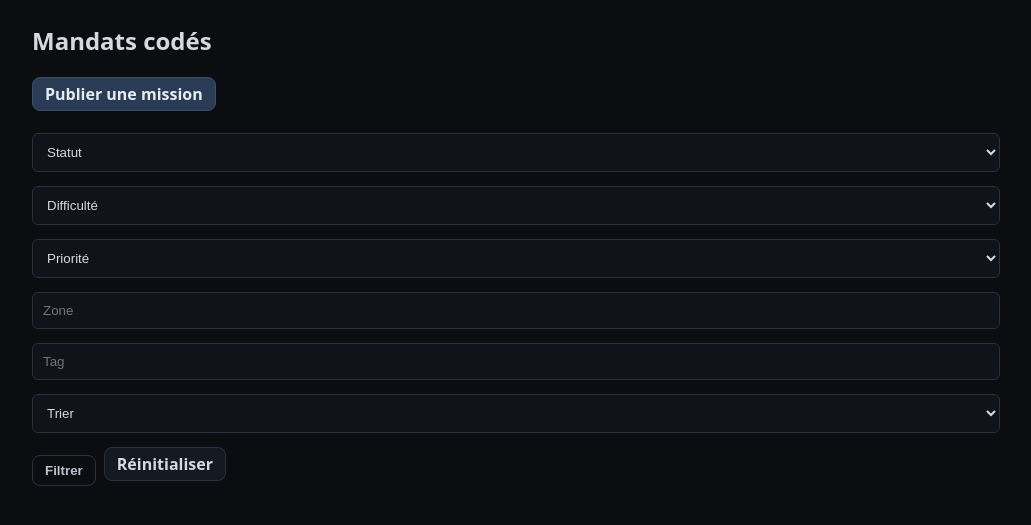
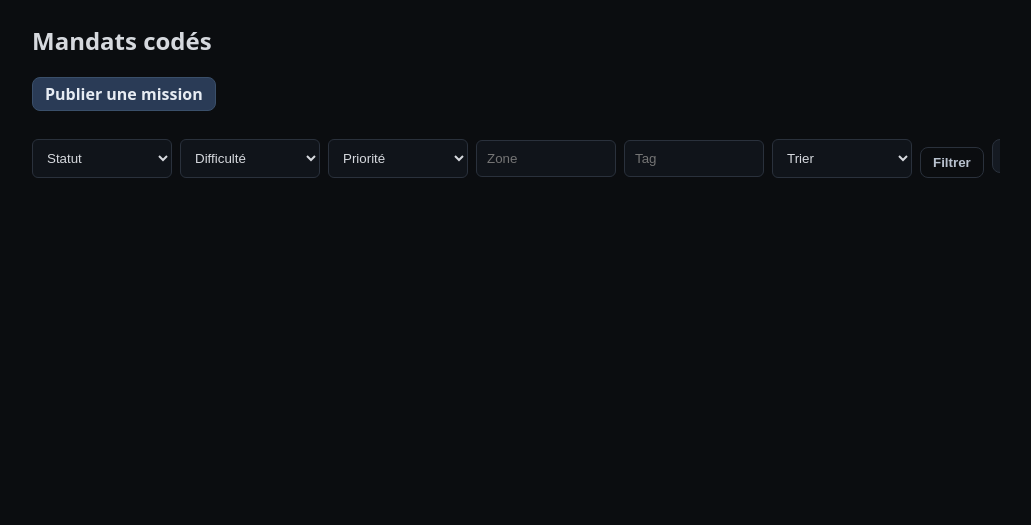
Before and after one commit to vabalata1/Cipher-Pol, a Node server app: page /missions in a window 1280 px wide. Shown: the part 76-601 px from the top of the page, without its empty margins (124-1155 px from the left). Run offline with Node 20, Linux system fonts and the light colour scheme; the visitor is signed in with stand-in values (Sample User, id 1); data that the repository does not hold is empty; some libraries are stand-ins or nearby versions.

Commit message:
Fix: Postgres COALESCE literal; UI: compact single-line filters bar on missions index

```diff
--- a/public/css/main.css
+++ b/public/css/main.css
@@ -481,4 +481,20 @@ img, video, canvas, svg {
   margin-top: 12px;
 }
 
+/* Filters bar */
+.filters {
+  display: flex;
+  align-items: center;
+  gap: 8px;
+  flex-wrap: nowrap;
+  overflow-x: auto;
+  white-space: nowrap;
+  padding: 6px 0;
+}
+.filters select,
+.filters input {
+  min-width: 140px;
+}
+.filters .btn { flex: 0 0 auto; }
+
 /* (removed brief/alerts/widgets styles) */
--- a/src/routes/missions.js
+++ b/src/routes/missions.js
@@ -58,7 +58,7 @@ router.get('/:id', async (req, res) => {
   const mission = await db.get('SELECT * FROM missions WHERE id = ?', req.params.id);
   if (!mission) return res.status(404).send('Introuvable');
   const responses = await db.all('SELECT * FROM mission_responses WHERE missionId = ? ORDER BY id DESC', req.params.id);
-  const milestones = await db.all('SELECT * FROM mission_milestones WHERE missionId = ? ORDER BY (doneAt IS NULL) DESC, COALESCE(dueAt, "9999") ASC, id ASC', req.params.id);
+  const milestones = await db.all("SELECT * FROM mission_milestones WHERE missionId = ? ORDER BY (doneAt IS NULL) DESC, COALESCE(dueAt, '9999-12-31T23:59:59Z') ASC, id ASC", req.params.id);
   const assignments = await db.all('SELECT code FROM mission_assignments WHERE missionId = ? ORDER BY id ASC', req.params.id);
   const binomes = await db.all('SELECT codeA, codeB FROM mission_binomes WHERE missionId = ? ORDER BY id ASC', req.params.id);
   const deps = await db.all('SELECT d.dependsOnId as id, m.title FROM mission_dependencies d JOIN missions m ON m.id = d.dependsOnId WHERE d.missionId = ?', req.params.id);
--- a/src/views/missions/index.ejs
+++ b/src/views/missions/index.ejs
@@ -4,7 +4,7 @@
     <p class="actions"><a class="btn btn-primary" href="/missions/new">Publier une mission</a></p>
   <% } %>
 
-  <form class="actions" method="get" action="/missions" style="flex-wrap:wrap; gap:8px;">
+  <form class="filters" method="get" action="/missions">
     <select name="status">
       <option value="">Statut</option>
       <option value="active" <%= (filters && filters.status==='active')?'selected':'' %>>Actif</option>
```
